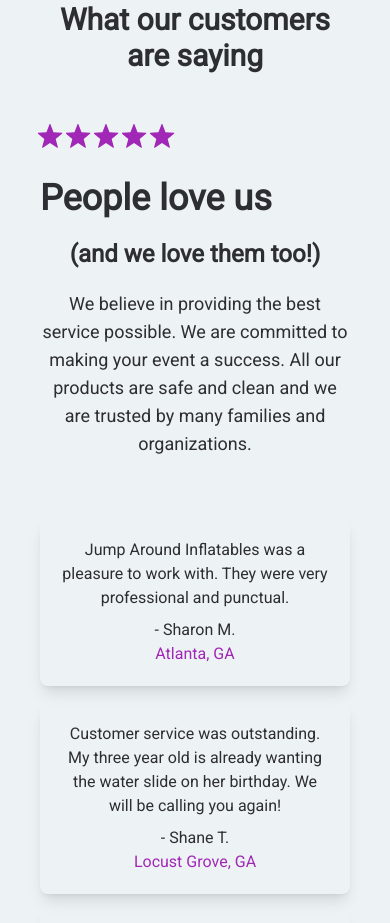
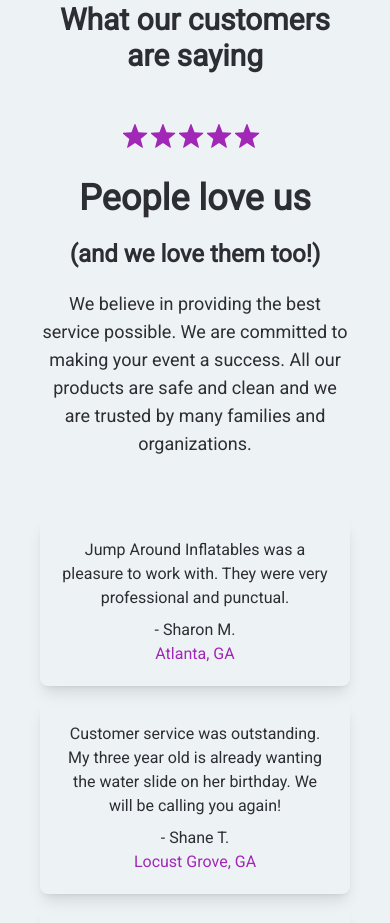
Before and after one commit to genialtechie/herbs-r-us, a Next.js app: page / in a window 390 px wide. Shown: the part 2360-3283 px from the top of the page. Built offline with nearby package versions, Linux system fonts and the light colour scheme.

Commit message:
minor ui fixes

```diff
--- a/pages/index.js
+++ b/pages/index.js
@@ -89,7 +89,7 @@
           </h1>
           <div className="container lg:w-5/6 mx-auto grid auto-rows-min grid-cols-1 lg:grid-rows-1 lg:grid-cols-2 gap-10">
             <div className="lg:my-14">
-              <div className="flex flex-row my-8">
+              <div className="flex flex-row my-8 w-fit mx-auto lg:mx-0">
                 <Image
                   src={star}
                   alt="star"
@@ -126,7 +126,9 @@
                   className="scale-125 mr-2"
                 />
               </div>
-              <h1 className="text-4xl font-bold mb-5">People love us</h1>
+              <h1 className="text-4xl font-bold mb-5 text-center lg:text-left">
+                People love us
+              </h1>
               <p className="text-2xl font-bold font-serif text-center lg:text-left mb-5">
                 (and we love them too!)
               </p>
```
